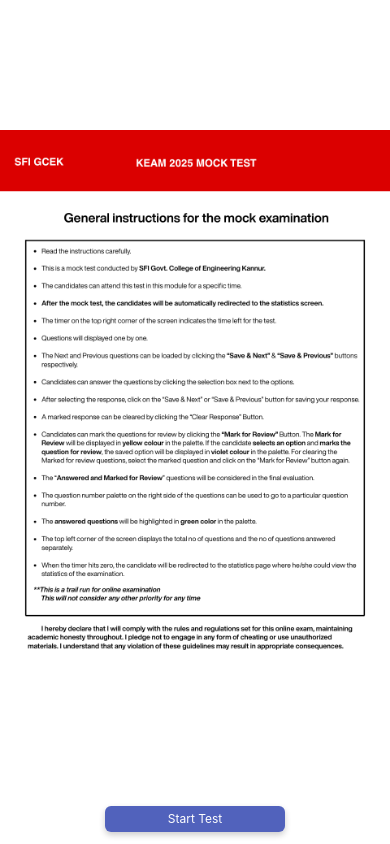
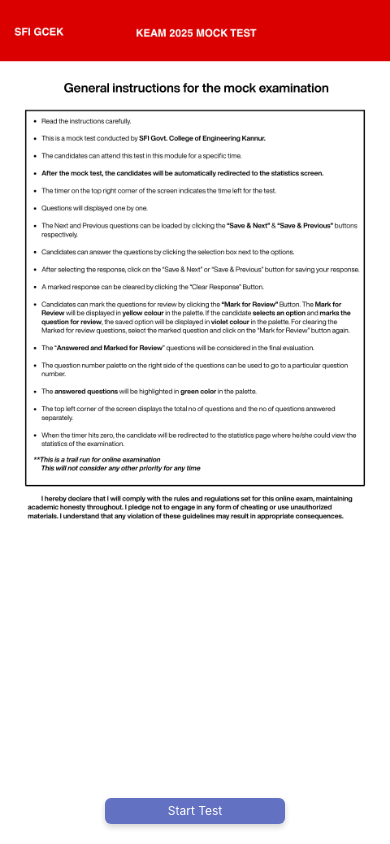
Before and after one commit to abinrajmk8/mock_exam, a React (Vite) app in the folder frontend/: page / in a window 390 px wide. Built offline with nearby package versions, Linux system fonts and the light colour scheme; the HTML template or start-up script is replaced by a standard one.

Commit message:
updated ui

```diff
--- a/frontend/src/pages/Instructions.css
+++ b/frontend/src/pages/Instructions.css
@@ -5,7 +5,7 @@
   position: relative;
   overflow: hidden;
   background-repeat: no-repeat;
-  background-position: center;
+  background-position: top; /* Align image top to screen top on small screens by default */
   background-size: contain; /* Ensures the entire image is visible, scales to fit */
 }
 
@@ -16,9 +16,25 @@
   top: 0;
   left: 0;
   display: flex;
-  align-items: end; /* Align items to the bottom */
-  justify-content: center; /* Center horizontally at the bottom */
+  flex-direction: column; /* Stack image and button vertically */
+  align-items: center; /* Center horizontally */
+  justify-content: flex-start; /* Align content from the top */
   overflow: hidden;
+}
+
+.image-area {
+  width: 100%;
+  flex-grow: 1; /* Allow image area to take up available space */
+  min-height: 60vh; /* Approximate height for the image area, adjustable based on image */
+}
+
+.button-footer-area {
+  width: 100%;
+  display: flex;
+  justify-content: center;
+  align-items: flex-end; /* Align button to the bottom of this area */
+  padding-bottom: 20px; /* Extra space below button */
+  position: relative; /* Relative positioning for button context */
 }
 
 .btn-start {
@@ -34,10 +50,12 @@
   width: 100%;
   max-width: 250px;
   background-color: rgba(63, 81, 181, 0.9); /* Semi-transparent for visibility */
-  position: absolute; /* Ensure absolute positioning */
+  position: absolute; /* Absolute positioning for specific rules */
   bottom: 20px; /* Default bottom position for mobile */
-  left: 50%; /* Center horizontally for mobile */
-  transform: translateX(-50%); /* Offset to center the button for mobile */
+  left: 50%; /* Center horizontally */
+  transform: translateX(-50%); /* Offset to center the button */
+  z-index: 10; /* Ensure it stays above other elements */
+  opacity: 0.9; /* Match bg-opacity-90 */
 }
 
 .btn-start:hover {
@@ -54,32 +72,81 @@
 }
 
 @media (max-width: 768px) {
+  .instruction-page-container {
+    background-position: top; /* Ensure image starts at the top */
+    padding-top: 0; /* Remove any top padding */
+  }
+
+  .image-area {
+    min-height: 60vh; /* Ensure image area takes up most of the screen */
+  }
+
+  .button-footer-area {
+    padding-bottom: 40px; /* Extra space below button to make it look under the image */
+  }
+
   .btn-start {
     font-size: 1.0rem;
     max-width: 200px;
-    bottom: 16px; /* Slightly smaller bottom margin for mobile */
-  }
-
-  .footer {
-    height: 16px; /* Ensure footer covers any overflow on mobile */
+    bottom: 20px; /* Default positioning */
   }
 }
 
 @media (max-width: 480px) {
+  .image-area {
+    min-height: 50vh; /* Slightly reduced for smaller screens */
+  }
+
+  .button-footer-area {
+    padding-bottom: 20px; /* Reduced space for smaller screens */
+  }
+
   .btn-start {
     font-size: 0.9rem;
     max-width: 180px;
-    bottom: 12px; /* Even smaller for smaller screens */
   }
 
   .footer {
-    height: 12px; /* Adjust footer height for smaller screens */
+    height: 20px; /* Adjusted extra space for smaller screens */
+  }
+}
+
+/* Specific resolutions */
+@media (max-width: 291px) and (max-height: 720px) {
+  .btn-start.absolute.bottom-4.z-10.bg-opacity-90 {
+    top: 80%; /* Position at 80% of screen height */
+    bottom: auto; /* Override bottom positioning */
+    left: 50%;
+    transform: translateX(-50%);
+  }
+}
+
+@media (max-width: 290px) and (max-height: 720px), (max-width: 292px) and (max-height: 720px) {
+  .btn-start.absolute.bottom-4.z-10.bg-opacity-90 {
+    top: 80%; /* Position at 80% of screen height for nearby resolutions */
+    bottom: auto; /* Override bottom positioning */
+    left: 50%;
+    transform: translateX(-50%);
+  }
+}
+
+@media (max-width: 300px) and (max-height: 720px) {
+  .btn-start.absolute.bottom-4.z-10.bg-opacity-90 {
+    top: 85%; /* Incremental adjustment for slightly larger width */
+    bottom: auto; /* Override bottom positioning */
+    left: 50%;
+    transform: translateX(-50%);
   }
 }
 
 @media (min-width: 769px) {
   .instruction-page-container {
     max-height: 100vh; /* Prevent overflow on very tall screens */
+    background-position: center; /* Center the image on desktop */
+  }
+
+  .instruction-container {
+    justify-content: center; /* Center vertically on desktop */
   }
 
   .btn-start {
@@ -90,9 +157,15 @@
     font-size: 1.1rem; /* Slightly reduced font size for PC */
     max-width: 200px; /* Slightly reduced max-width for PC */
     padding: 3px 25px; /* Slightly reduced padding for PC */
+    position: absolute; /* Absolute positioning for desktop */
   }
 
   .footer {
     height: 0px; /* No footer needed on desktop */
   }
+
+  .image-area,
+  .button-footer-area {
+    display: none; /* Hide additional divs on desktop, use background image */
+  }
 }
```
